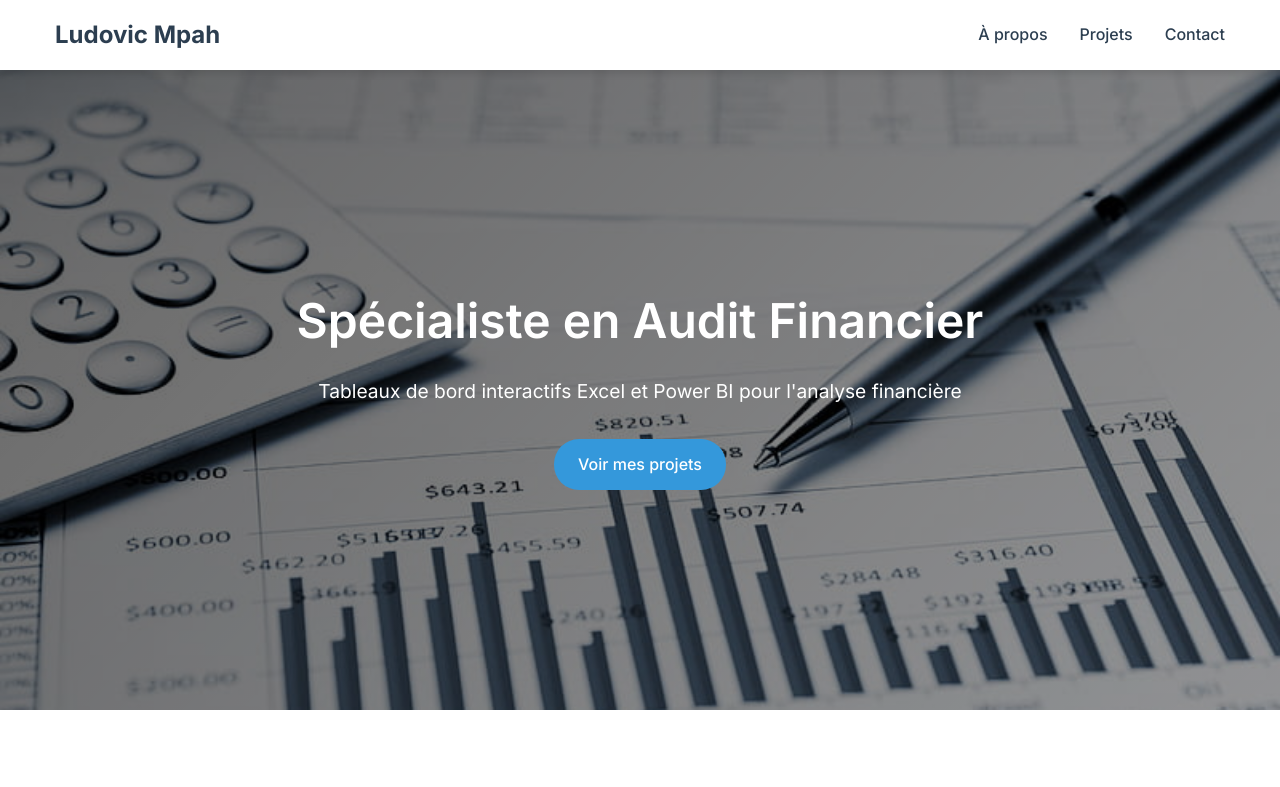
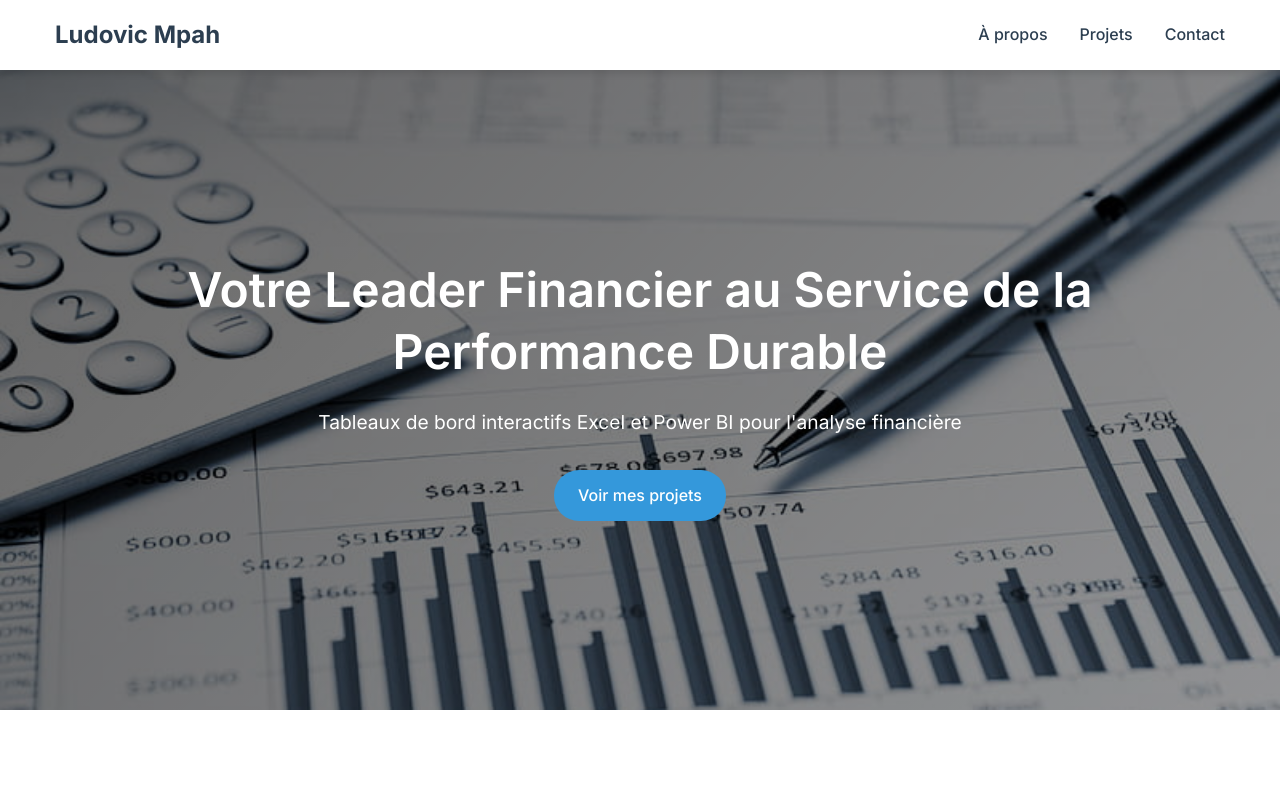
Before and after one commit to ludovicmpah/portfolio, a plain HTML site: page index.html in a window 1280 px wide. Shown: the top 787 px of the page. Drawn offline with Linux system fonts and the light colour scheme.

Commit message:
Update index.html

```diff
--- a/index.html
+++ b/index.html
@@ -3,7 +3,7 @@
 <head>
     <meta charset="UTF-8">
     <meta name="viewport" content="width=device-width, initial-scale=1.0">
-    <meta name="description" content="Portfolio de Jean Dupont, spécialiste en audit financier et tableaux de bord Excel interactifs">
+    <meta name="description" content="Portfolio de Ludovic Mpah, spécialiste en audit financier et tableaux de bord Excel interactifs">
     <title>Portfolio - Spécialiste en Audit Financier</title>
     <!-- Police Inter depuis Google Fonts -->
     <link rel="preconnect" href="https://fonts.googleapis.com">
@@ -35,7 +35,7 @@
     <!-- Section Hero -->
     <section class="hero">
         <div class="container">
-            <h1>Spécialiste en Audit Financier</h1>
+            <h1>Votre Leader Financier au Service de la Performance Durable</h1>
             <p>Tableaux de bord interactifs Excel et Power BI pour l'analyse financière</p>
             <a href="#projects" class="btn">Voir mes projets</a>
         </div>
@@ -163,7 +163,7 @@
     <!-- Footer -->
     <footer>
         <div class="container">
-            <p>&copy; 2025 Ludovic Mpah - Spécialiste en Audit Financier</p>
+            <p>&copy; 2025 Ludovic Mpah - Leader Financier au Service de la Performance Durable</p>
         </div>
     </footer>
 
```
